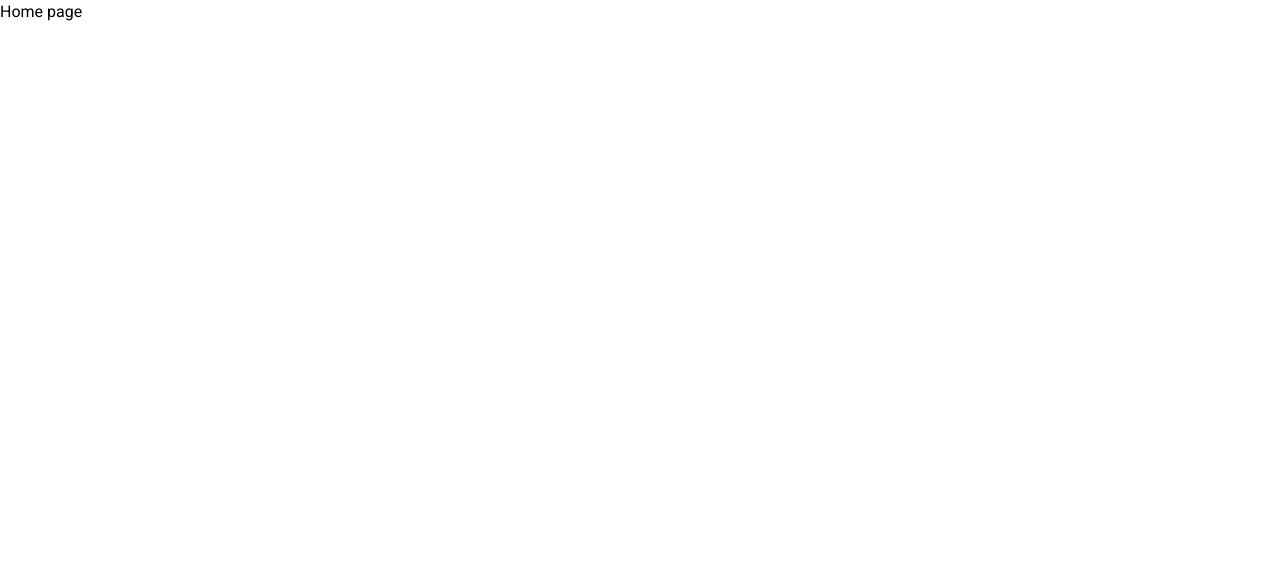
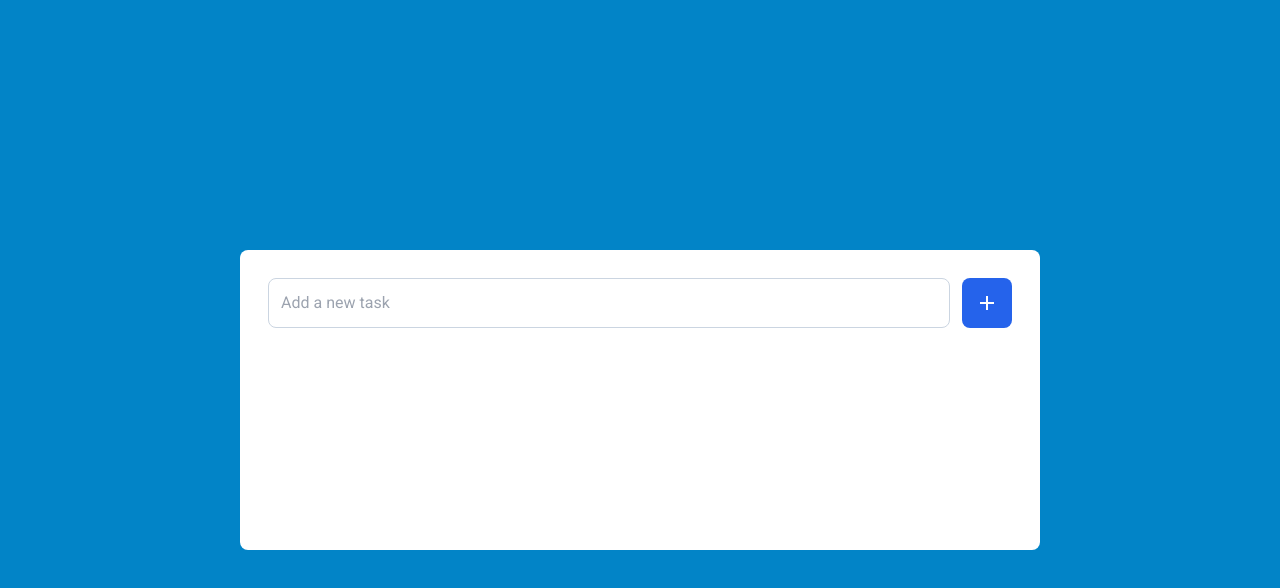
Before and after one commit to rolwane/todolist-full-stack, a React (Create React App) app in the folder frontend/: page /home in a window 1280 px wide. Shown: the top 588 px of the page. Built offline with nearby package versions, Linux system fonts and the light colour scheme.

Commit message:
feat: created a form to add a new task

```diff
--- /dev/null
+++ b/frontend/src/components/AddTaskForm/AddTaskForm.jsx
@@ -0,0 +1,25 @@
+import React from 'react';
+import { RiAddFill } from 'react-icons/ri';
+
+function AddTaskForm() {
+  return (
+
+    <form className="flex gap-3">
+      <input
+        type="text"
+        placeholder="Add a new task"
+        className="flex-1 w-full border-[1px] border-solid border-slate-300 p-3 rounded-lg outline-none"
+      />
+
+      <button
+        type="submit"
+        className="bg-blue-600 w-[50px] flex items-center justify-center text-2xl text-white rounded-lg"
+      >
+        <RiAddFill />
+      </button>
+    </form>
+
+  );
+}
+
+export default AddTaskForm;
--- a/frontend/src/pages/Home/Home.jsx
+++ b/frontend/src/pages/Home/Home.jsx
@@ -1,7 +1,20 @@
 import React from 'react';
 
+// imported components
+import AddTaskForm from '../../components/AddTaskForm/AddTaskForm';
+
 function Home() {
-  return <h1>Home page</h1>;
+  return (
+    <section className="w-full h-screen bg-sky-600 flex items-center justify-center">
+
+      <div className="w-full max-w-[800px] bg-white rounded-lg min-h-[300px] p-7">
+
+        <AddTaskForm />
+
+      </div>
+
+    </section>
+  );
 }
 
 export default Home;
--- a/frontend/src/pages/Login/Login.jsx
+++ b/frontend/src/pages/Login/Login.jsx
@@ -42,7 +42,7 @@ function Login() {
         <input
           type="email"
           placeholder="Email"
-          className="w-full p-4 rounded-lg text-md font-semibold text-gray-600"
+          className="w-full p-4 rounded-lg text-md font-semibold text-gray-600 outline-none"
           onChange={({ target }) => setEmail(target.value)}
           value={email}
           required
@@ -51,7 +51,7 @@ function Login() {
         <input
           type="password"
           placeholder="Password"
-          className="w-full p-4 rounded-lg text-md font-semibold text-gray-600"
+          className="w-full p-4 rounded-lg text-md font-semibold text-gray-600 outline-none"
           onChange={({ target }) => setPassword(target.value)}
           value={password}
           required
--- a/frontend/src/pages/Register/Register.jsx
+++ b/frontend/src/pages/Register/Register.jsx
@@ -39,7 +39,7 @@ function Register() {
         <input
           type="text"
           placeholder="Name"
-          className="w-full p-4 rounded-lg text-md font-semibold text-gray-600"
+          className="w-full p-4 rounded-lg text-md font-semibold text-gray-600 outline-none"
           value={name}
           onChange={({ target }) => setName(target.value)}
           required
@@ -48,7 +48,7 @@ function Register() {
         <input
           type="email"
           placeholder="Email"
-          className="w-full p-4 rounded-lg text-md font-semibold text-gray-600"
+          className="w-full p-4 rounded-lg text-md font-semibold text-gray-600 outline-none"
           value={email}
           onChange={({ target }) => setEmail(target.value)}
           required
@@ -57,7 +57,7 @@ function Register() {
         <input
           type="password"
           placeholder="Password"
-          className="w-full p-4 rounded-lg text-md font-semibold text-gray-600"
+          className="w-full p-4 rounded-lg text-md font-semibold text-gray-600 outline-none"
           value={password}
           onChange={({ target }) => setPassword(target.value)}
           required
```
